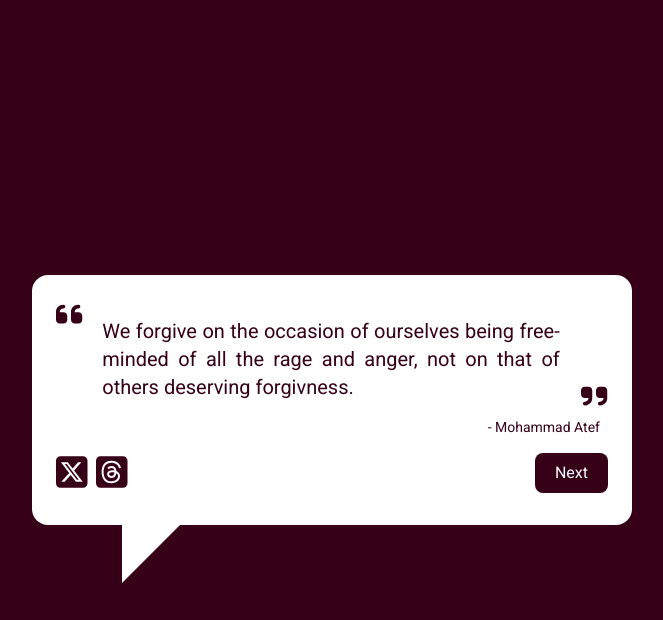
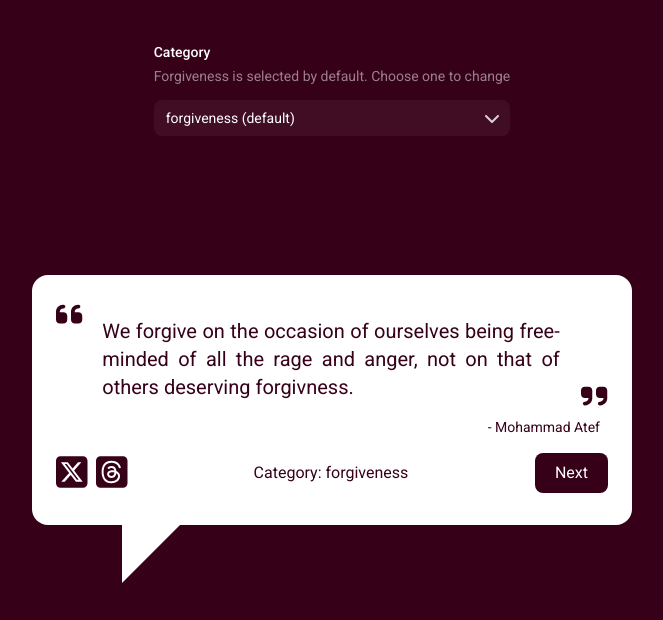
Before and after one commit to madatef/randomQuoteGenerator, a Next.js app: page / in a window 1280 px wide. Shown: the top 620 px of the page, without its empty margins (308-971 px from the left). Built offline with nearby package versions, Linux system fonts and the light colour scheme.

Commit message:
changed API and added a filter by category

```diff
--- /dev/null
+++ b/components/Category.tsx
@@ -0,0 +1,50 @@
+'use-client'
+import { faChevronDown } from '@fortawesome/free-solid-svg-icons'
+import { FontAwesomeIcon } from '@fortawesome/react-fontawesome'
+import { Description, Field, Label, Menu, MenuButton, MenuItem, MenuItems, Select } from '@headlessui/react'
+import { categories } from '@/constants'
+import clsx from 'clsx'
+import { ChangeEventHandler } from 'react'
+import { myColor } from './Main'
+
+
+
+
+
+
+const Category = ({children, handleChange}: Readonly<{children?: React.ReactNode; handleChange: ChangeEventHandler<HTMLSelectElement>}>) => {
+    return (
+        <div className="max-w-md px-2 absolute top-20 md:top-10 bg-transparent">
+
+            <Field>
+                <Label className="text-sm/6 font-medium text-white">Category</Label>
+                <Description className="text-sm/6 text-white/50">Forgiveness is selected by default. Choose one to change</Description>
+                <div className="relative">
+                    <Select onChange={handleChange}
+                        className={clsx(
+                            'mt-3 block w-full appearance-none rounded-lg border-none bg-white/5 py-1.5 px-3 text-sm/6 text-white',
+                            'focus:outline-none data-[focus]:outline-2 data-[focus]:-outline-offset-2 data-[focus]:outline-white/25'
+                        )}
+
+                    >
+                        {
+                                categories.map(cat => {
+                                    return (
+                                        <option key={cat} value={cat} style={{backgroundColor: `${myColor}`, opacity: 0.2}} selected={cat === 'forgiveness' ? true : false} className='focus:bg-blue-800'>
+                                            {cat} {cat === 'forgiveness' ? '(default)': ''}
+                                        </option>
+                                    )
+                                })
+                            }
+                    </Select>
+                    <FontAwesomeIcon icon={faChevronDown}
+                        className="group pointer-events-none absolute top-2.5 right-2.5 size-4 text-white/80"
+                        aria-hidden="true"
+                    />
+                </div>
+            </Field>
+        </div>
+    )
+}
+
+export default Category
--- a/components/Main.tsx
+++ b/components/Main.tsx
@@ -10,10 +10,12 @@ import { useState } from "react"
 import { Bubble } from "./Bubble"
 import { faExclamationCircle } from "@fortawesome/free-solid-svg-icons"
 import $ from 'jquery'
+import { fetchQuote } from "@/utils"
+import Category from "./Category"
 
 
 
-
+export let category = 'forgiveness'
 export  const colors = [
 	"#2d0087",
 	"#017835",
@@ -51,29 +53,11 @@ export let myColor: string = colors[Math.floor(Math.random() * colors.length)];
 export let currQuote:string = 'We forgive on the occasion of ourselves being free-minded of all the rage and anger, not on that of others deserving forgivness.';
 export let currAuthor: string = 'Mohammad Atef';
 
-export const getQuotes = async (): Promise<{quote: string, author: string}[]> => {
-  try {
-    const res = await fetch('https://gist.githubusercontent.com/camperbot/5a022b72e96c4c9585c32bf6a75f62d9/raw/e3c6895ce42069f0ee7e991229064f167fe8ccdc/quotes.json');
-    const result = await res.json();
-    const quotesArr = await result.quotes;
-    return quotesArr;
-  }
-  catch(error:any) {
-    myColor = "#ff0000";
-    return [{quote: `Error: couldn't resolve API response. \nError type: ${error.type}. \nMessage: ${error.message}`, author: 'some bug'}];
-  }
-
-}
 
 
-export const randomQuote = async () => {
-  let quotesArr = await getQuotes();
 
-  let quoteObj:{quote: string, author: string} = quotesArr[Math.floor(Math.random() * quotesArr.length)];
-  return quoteObj;
-}
 const updateUI = async () => {
-  let quoteObj = await randomQuote();
+  let quoteObj = await fetchQuote(category);
   currQuote = quoteObj.quote;
   currAuthor = quoteObj.author;
   myColor = colors[Math.floor(Math.random() * colors.length)];
@@ -111,8 +95,15 @@ const Main = () => {
         }
 
     }
+
+    function handleCatChange(e: React.FormEvent<HTMLSelectElement>) {
+      category = e.currentTarget.value;
+    }
+
+
   return (
-    <main  id="wrapper" style={{transition: 'background-color 0.8s ease-in-out, color 0.8s ease-in-out', backgroundColor: myColor, color: myColor}} className='flex items-center justify-center w-full h-screen'>
+    <main  id="wrapper" style={{transition: 'background-color 0.8s ease-in-out, color 0.8s ease-in-out', backgroundColor: myColor, color: myColor}} className='flex flex-col relative gap-2 place-items-start items-center ali justify-center  w-full h-screen'>
+        <Category handleChange={handleCatChange} />
         <Bubble >
           <div className="flex flex-col w-full">
               <Quote id='quoteEl' currQuote={quote} />
@@ -138,6 +129,7 @@ const Main = () => {
                     <FontAwesomeIcon icon={faSquareThreads} className="text-3xl rounded-[5px] lg:text-4xl" />
                     </Link>
                 </div>
+                <p> Category: {category}</p>
                 <button id="nextBtn" type="button" style={{transition: 'background-color 0.8s ease-in-out' , backgroundColor: myColor}} onClick={handleNextClick} className='px-5 rounded-[5px] md:rounded-lg h-[26px] md:h-[40px] text-white font-roboto'>Next</button>
             </div>
           </div>
--- a/constants/index.tsx
+++ b/constants/index.tsx
@@ -20,3 +20,72 @@ export  const colors = [
 	"#443853",
 	"#2e3f3c"
 ];
+export const categories = [
+	'age',
+	'alone',
+	'amazing',
+	'anger',
+	'architecture',
+	'art',
+	'attitude',
+	'beauty',
+	'best',
+	'birthday',
+	'business',
+	'car',
+	'change',
+	'communication',
+	'computers',
+	'cool',
+	'courage',
+	'dad',
+	'dating',
+	'death',
+	'design',
+	'dreams',
+	'education',
+	'environmental',
+	'equality',
+	'experience',
+	'failure',
+	'faith',
+	'family',
+	'famous',
+	'fear',
+	'fitness',
+	'food',
+	'forgiveness',
+	'freedom',
+	'friendship',
+	'funny',
+	'future',
+	'god',
+	'good',
+	'government',
+	'graduation',
+	'great',
+	'happiness',
+	'health',
+	'history',
+	'home',
+	'hope',
+	'humor',
+	'imagination',
+	'inspirational',
+	'intelligence',
+	'jealousy',
+	'knowledge',
+	'leadership',
+	'learning',
+	'legal',
+	'life',
+	'love',
+	'marriage',
+	'medical',
+	'men',
+	'mom',
+	'money',
+	'morning',
+	'movies',
+	'success'
+]
--- a/package.json
+++ b/package.json
@@ -12,6 +12,8 @@
     "@fortawesome/free-brands-svg-icons": "^6.6.0",
     "@fortawesome/free-solid-svg-icons": "^6.6.0",
     "@fortawesome/react-fontawesome": "^0.2.2",
+    "@headlessui/react": "^2.1.10",
+    "clsx": "^2.1.1",
     "framer-motion": "^11.11.8",
     "jquery": "^3.7.1",
     "next": "14.2.15",
--- /dev/null
+++ b/utils/index.ts
@@ -0,0 +1,20 @@
+'use-client'
+
+
+
+
+export const fetchQuote = async (category: string): Promise<{quote: string, author: string, category: string}> => {
+       try {
+            const res = await fetch('https://api.api-ninjas.com/v1/quotes?category=' + category, {
+                method: 'GET',
+                headers: {
+                    'X-Api-Key': '8fQNaqpDwvbIT0r06Ye39w==d2MTbdkmicVekxCu',
+                    'content-type': 'application/json'
+                }
+            });
+            const result = await res.json();
+            return result[0];
+        } catch(error: any) {
+            return {quote: `Error: couldn't resolve API response. \nError type: ${error.type}. \nMessage: ${error.message}`, author: `some bug`, category: 'happiness'}
+        }
+}
```
Also changed, not shown: 1 other file (tests, documents, lock files or other folders).
